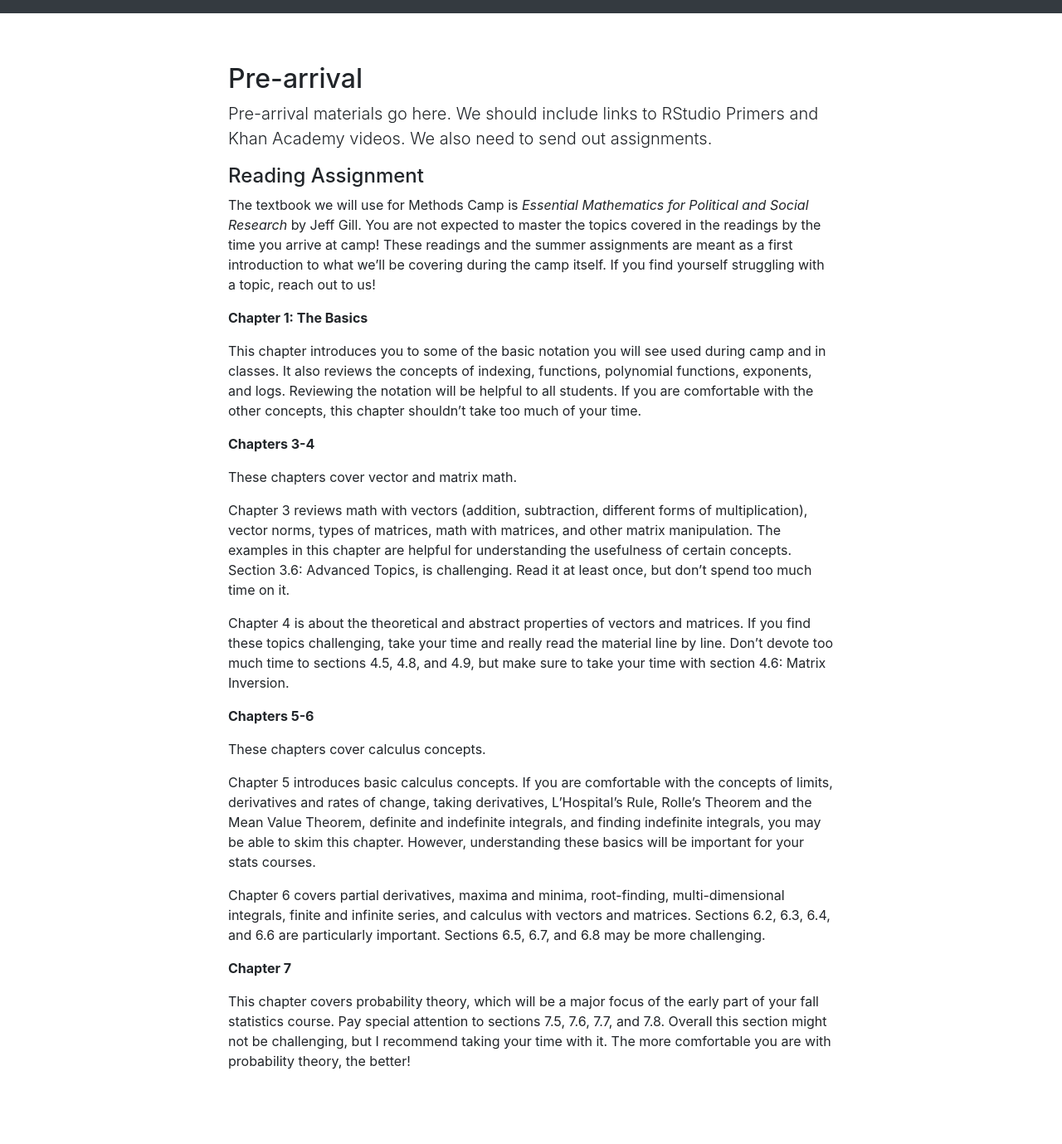
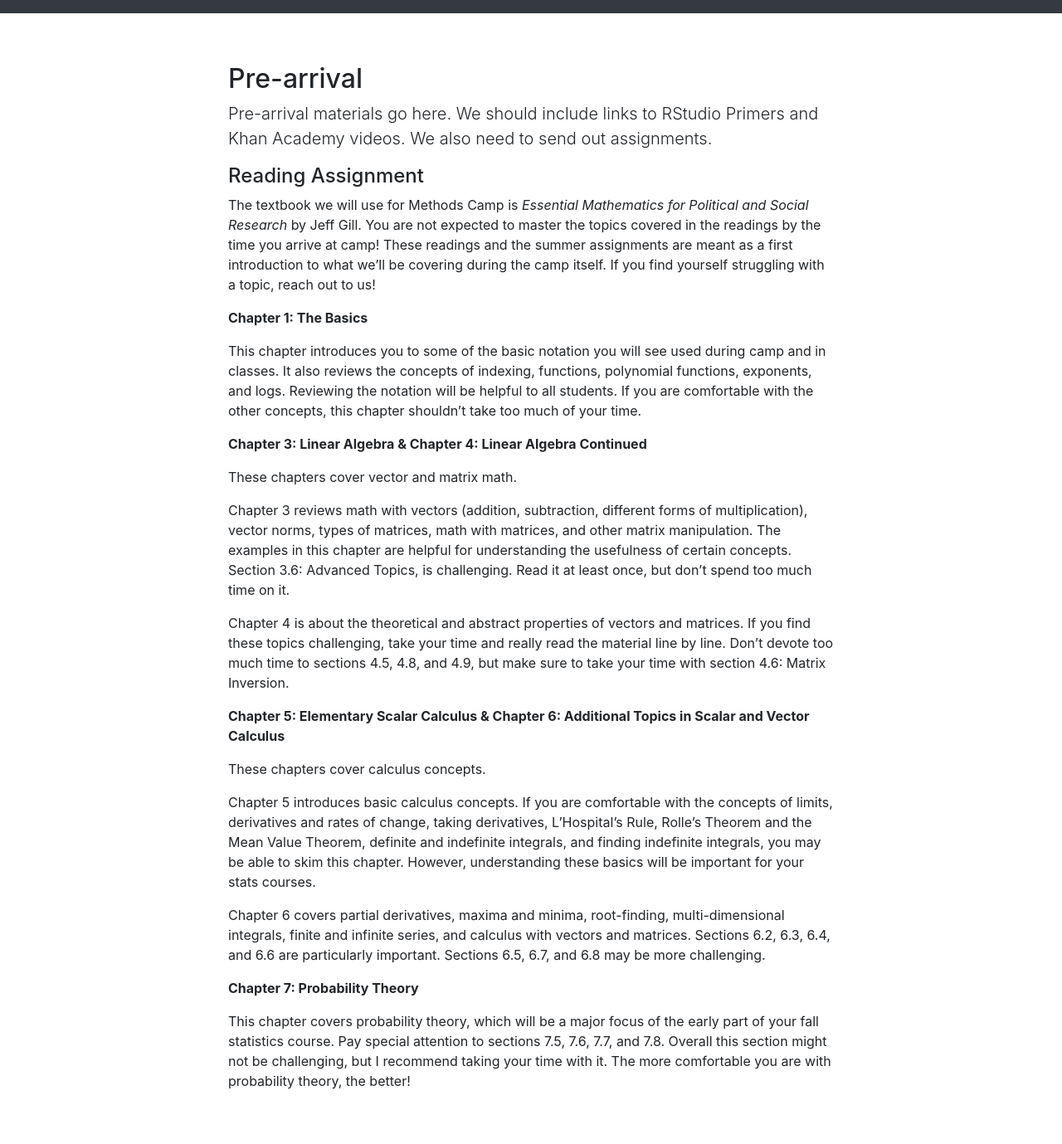
Before and after one commit to bstewart/princeton_methods_camp, a Jekyll site: the page built from pre-arrival.md, in a window 1280 px wide. Shown: the whole page at 83% size. Built offline with Jekyll 4.4.1, drawn with Linux system fonts in a browser that asks for light colours; our own code applies the rules of GitHub Pages for plain Markdown files; before the commit the page ends 1355 px from its top, so only the background shows below that.

Commit message:
Update pre-arrival.md

```diff
--- a/pre-arrival.md
+++ b/pre-arrival.md
@@ -10,7 +10,7 @@ The textbook we will use for Methods Camp is *Essential Mathematics for Politica
 
 This chapter introduces you to some of the basic notation you will see used during camp and in classes. It also reviews the concepts of indexing, functions, polynomial functions, exponents, and logs. Reviewing the notation will be helpful to all students. If you are comfortable with the other concepts, this chapter shouldn’t take too much of your time.
 
-**Chapters 3-4**
+**Chapter 3: Linear Algebra & Chapter 4: Linear Algebra Continued**
 
 These chapters cover vector and matrix math.
 
@@ -18,7 +18,7 @@ Chapter 3 reviews math with vectors (addition, subtraction, different forms of m
 
 Chapter 4 is about the theoretical and abstract properties of vectors and matrices. If you find these topics challenging, take your time and really read the material line by line. Don’t devote too much time to sections 4.5, 4.8, and 4.9, but make sure to take your  time with section 4.6: Matrix Inversion.
 
-**Chapters 5-6**
+**Chapter 5: Elementary Scalar Calculus & Chapter 6: Additional Topics in Scalar and Vector Calculus**
 
 These chapters cover calculus concepts.
 
@@ -26,6 +26,6 @@ Chapter 5 introduces basic calculus concepts. If you are comfortable with the co
 
 Chapter 6 covers partial derivatives, maxima and minima, root-finding, multi-dimensional integrals, finite and infinite series, and calculus with vectors and matrices. Sections 6.2, 6.3, 6.4, and 6.6 are particularly important. Sections 6.5, 6.7, and 6.8 may be more challenging.
 
-**Chapter 7**
+**Chapter 7: Probability Theory**
 
 This chapter covers probability theory, which will be a major focus of the early part of your fall statistics course. Pay special attention to sections 7.5, 7.6, 7.7, and 7.8. Overall this section might not be challenging, but I recommend taking your time with it. The more comfortable you are with probability theory, the better!
```
